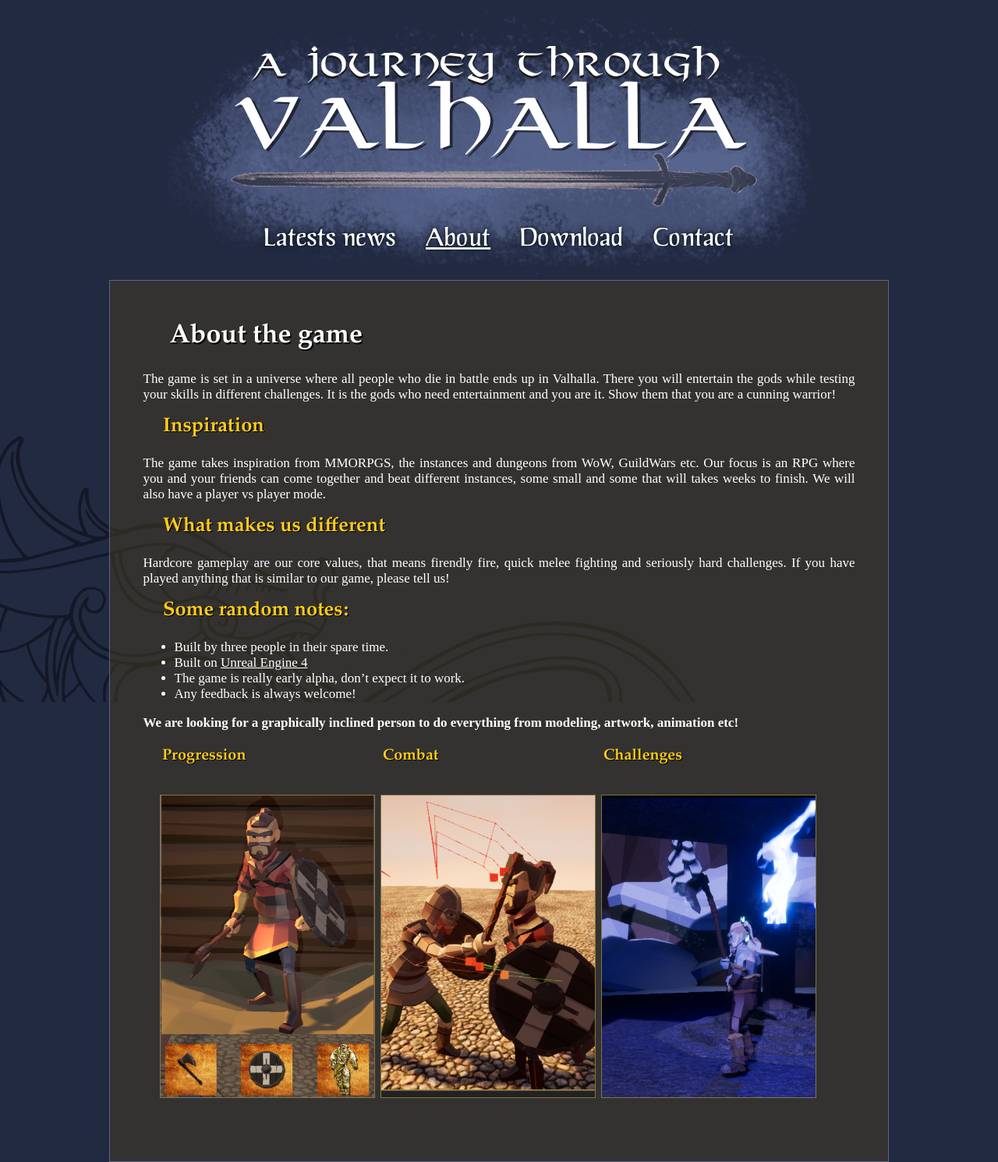
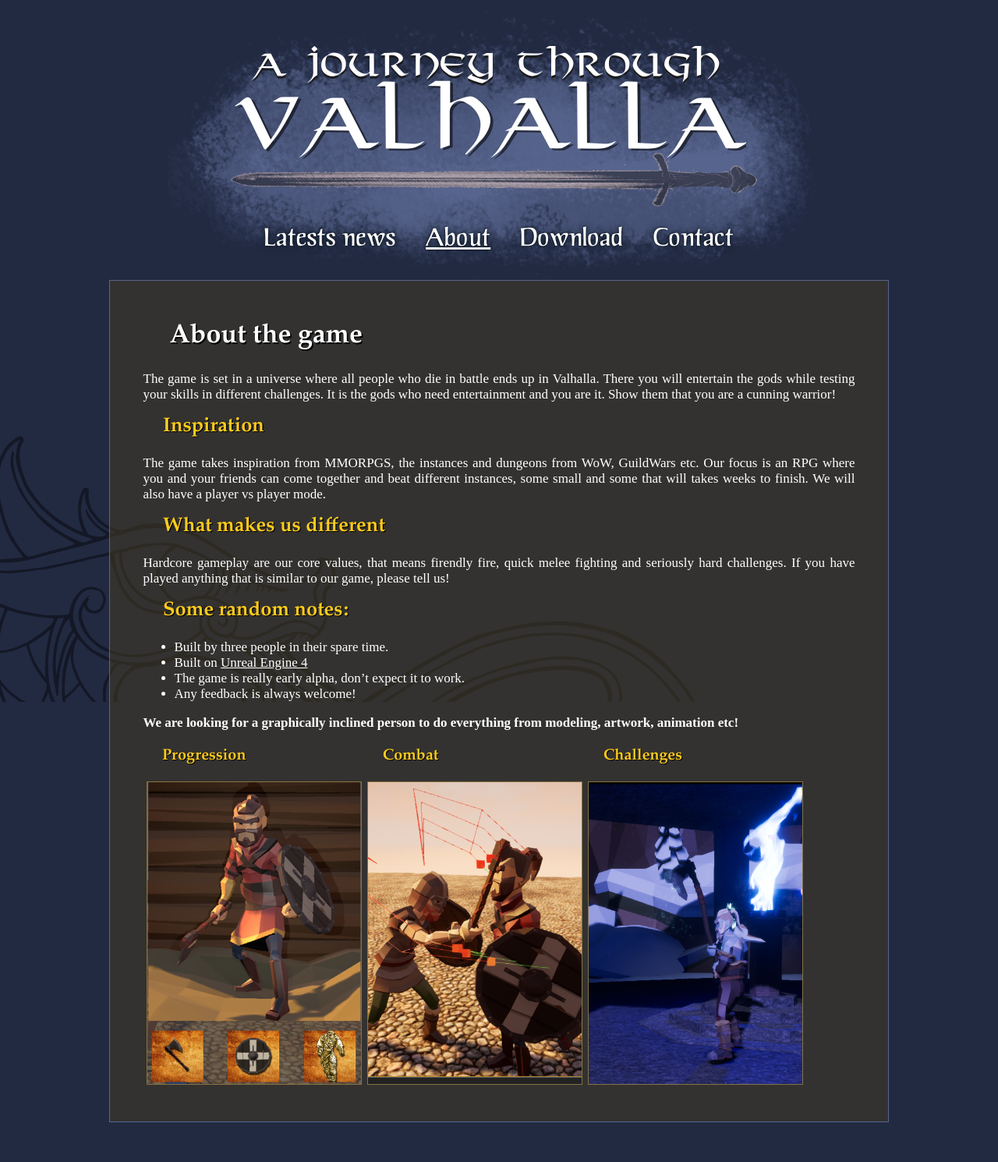
Before and after one commit to saiaku-gaming/valhalla-game.se, a Jekyll site: the page built from about.md, in a window 1280 px wide. Shown: the whole page at 78% size. Built offline with Jekyll 4.4.1, drawn with Linux system fonts in a browser that asks for light colours; Markdown is read by kramdown in place of the engine named in the settings; after the commit the page ends 1439 px from its top, so only the background shows below that.

Commit message:
removed margin formatting for the three picture links in about page

```diff
--- a/about.md
+++ b/about.md
@@ -24,20 +24,19 @@
 
 <div style="width:30%; margin-left: 0.5%; float: left;">
 <h3>Progression</h3>
-<p>
-<a href="http://valhalla-game.se/about/aboutCharacterProgression.html"><img style="width:100%;" src="/images/about1.png" />
+
+<a href="http://valhalla-game.se/about/aboutCharacterProgression.html"><img style="width:100%; margin: 0;" src="/images/about1.png" />
 </a>
-</p>
+
 </div>
 <div style="width:30%; margin-left: 1%; float: left;">
 <h3>Combat</h3>
-<p>
-<a href="http://valhalla-game.se/about/aboutCombatMechanics.html"><img style="width:100%;" src="/images/about2.png" />
+
+<a href="http://valhalla-game.se/about/aboutCombatMechanics.html"><img style="width:100%; margin: 0;" src="/images/about2.png" />
 </a>
-</p>
 </div>
 <div style="width:30%; margin-left: 1%; float: left;">
 <h3>Challenges</h3>
-<p><a href="http://valhalla-game.se/about/aboutChallenges.html"><img style="width:100%;" src="/images/about3.png" />
-</a></p>
+<a href="http://valhalla-game.se/about/aboutChallenges.html"><img style="width:100%; margin: 0;" src="/images/about3.png" />
+</a>
 </div>
```
